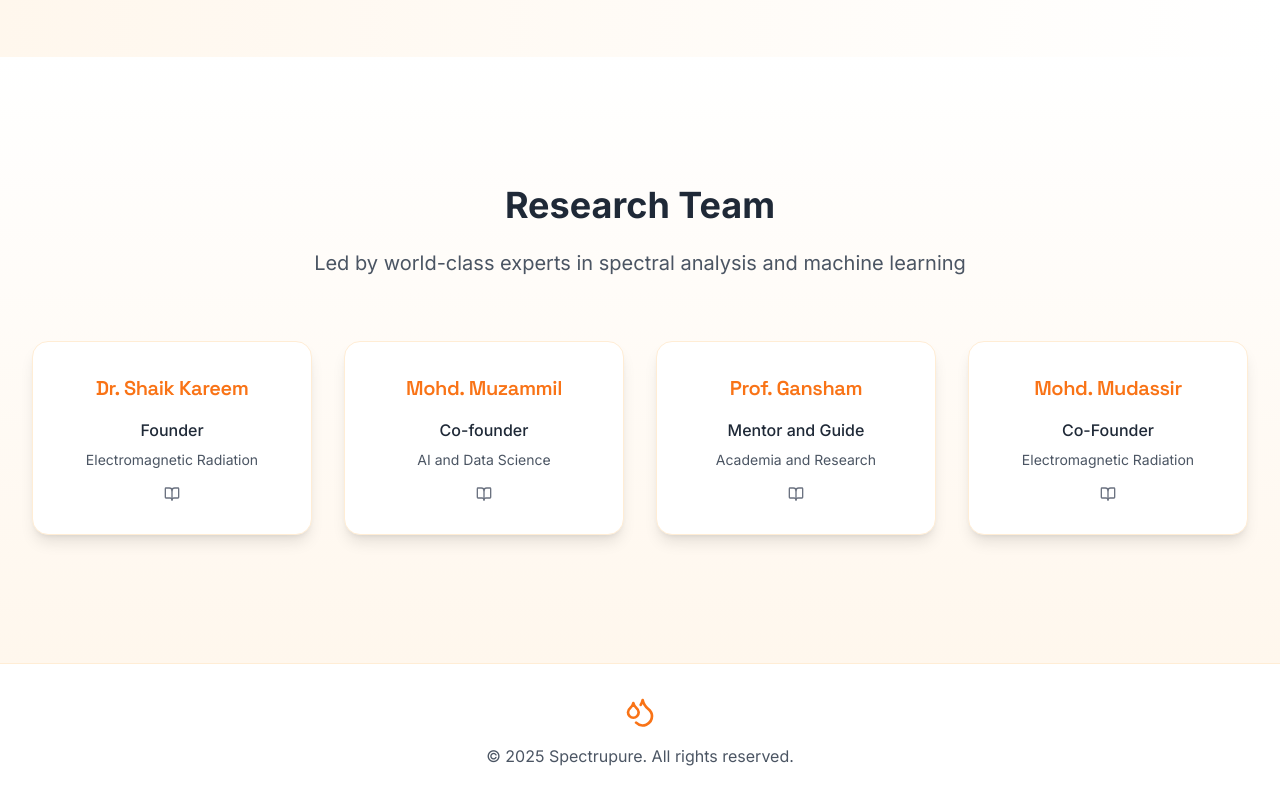
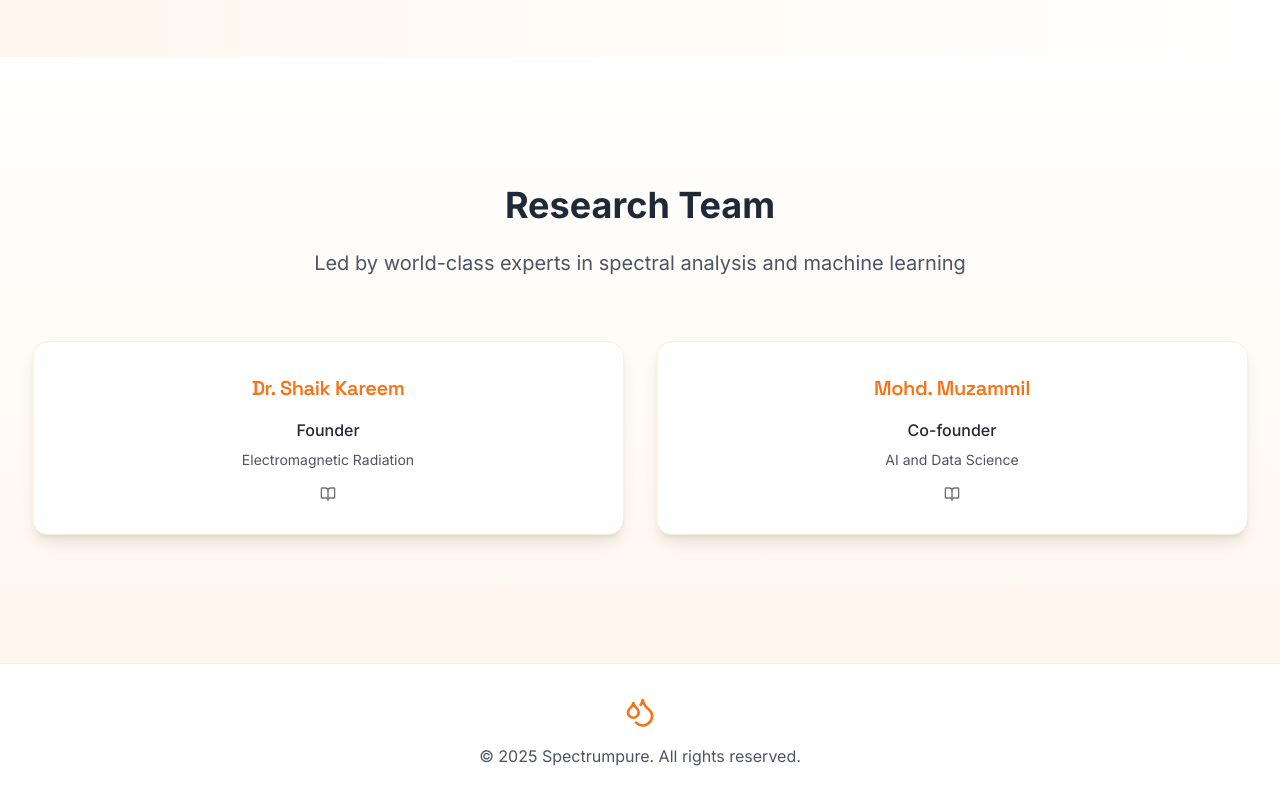
Before and after one commit to Misbahrahman/projectOil, a Next.js app: page / in a window 1280 px wide. Shown: the part 3999-4799 px from the top of the page. Built offline with nearby package versions, Linux system fonts and the light colour scheme.

Commit message:
staging minor changes

```diff
--- a/app/components/landingPage.tsx
+++ b/app/components/landingPage.tsx
@@ -301,16 +301,6 @@ const researchTeam = [
     role: "Co-founder",
     expertise: "AI and Data Science",
   },
-  {
-    name: "Prof. Gansham ",
-    role: "Mentor and Guide",
-    expertise: "Academia and Research",
-  },
-  {
-    name: "Mohd. Mudassir",
-    role: "Co-Founder",
-    expertise: "Electromagnetic Radiation",
-  },
 ];
 
 const SpectrupureLanding = () => {
@@ -493,7 +483,7 @@ const SpectrupureLanding = () => {
                 learning
               </p>
             </div>
-            <div className="grid grid-cols-1 md:grid-cols-2 lg:grid-cols-4 gap-8">
+            <div className="grid grid-cols-1 md:grid-cols-2 gap-8">
               {researchTeam.map((member, index) => (
                 <ScrollReveal key={index} delay={index * 200}>
                   <div className="bg-white p-8 rounded-2xl shadow-lg border border-orange-100 hover:border-orange-300 transition-all duration-300 hover:transform hover:scale-105">
@@ -528,7 +518,7 @@ const SpectrupureLanding = () => {
               className="text-orange-500 mx-auto mb-4 hover:scale-110 transition-transform duration-300"
             />
             <p className="hover:text-orange-500 transition-colors duration-300">
-              © 2025 Spectrupure. All rights reserved.
+              © 2025 Spectrumpure. All rights reserved.
             </p>
           </div>
         </div>
```
